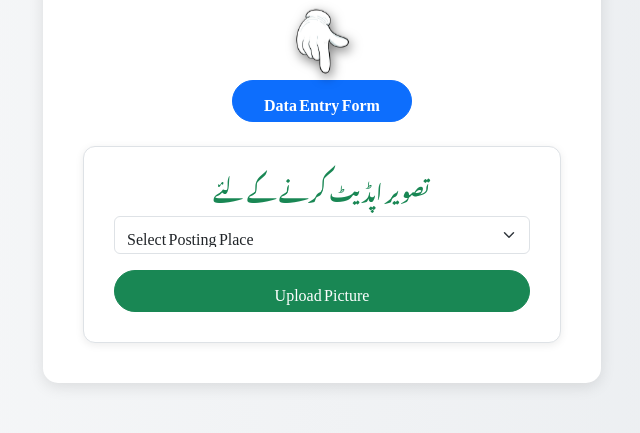
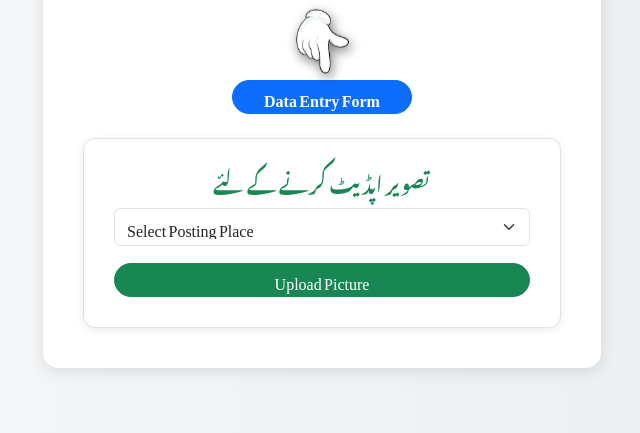
Before and after one commit to FantasyCurator/RegionMirpur, a plain HTML site: page index.html in a window 1280 px wide. Shown: the part 367-800 px from the top of the page, without its empty margins (318-958 px from the left). Drawn offline with nearby package versions, Linux system fonts and the light colour scheme; a web font is replaced by a local one.

Commit message:
Update index.html

```diff
--- a/index.html
+++ b/index.html
@@ -40,7 +40,7 @@
   border-radius: 50px;
   transition: all 0.3s ease;
   white-space: normal;
-  line-height: 1;    /* text اوپر balance ہوگا */
+  line-height: 0.5;    /* text اوپر balance ہوگا */
 }
 
 
```
